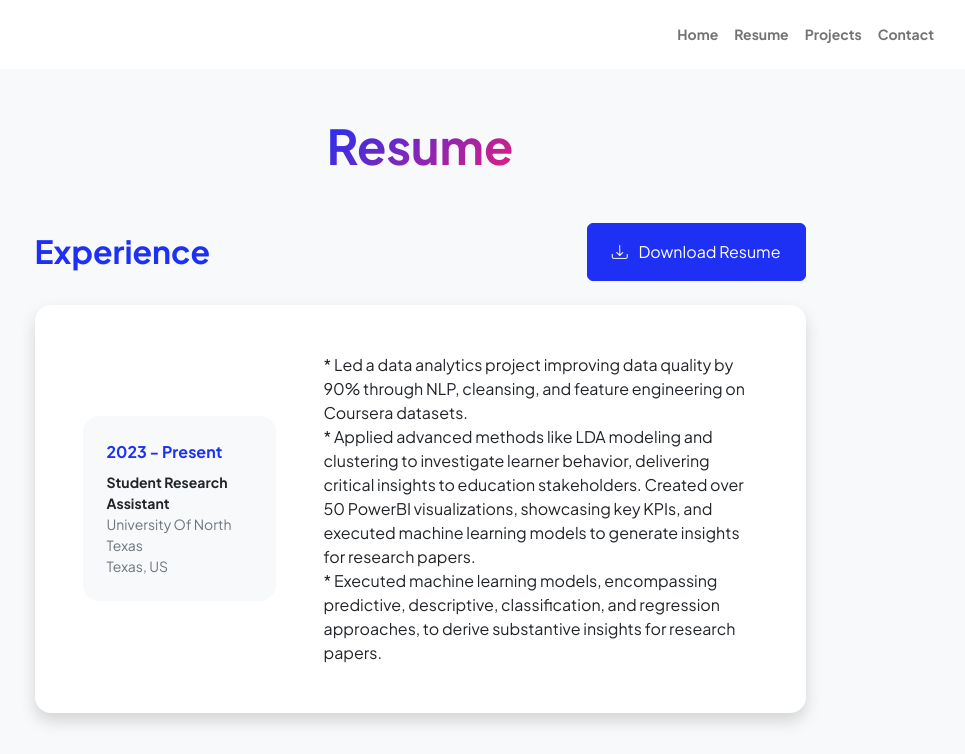
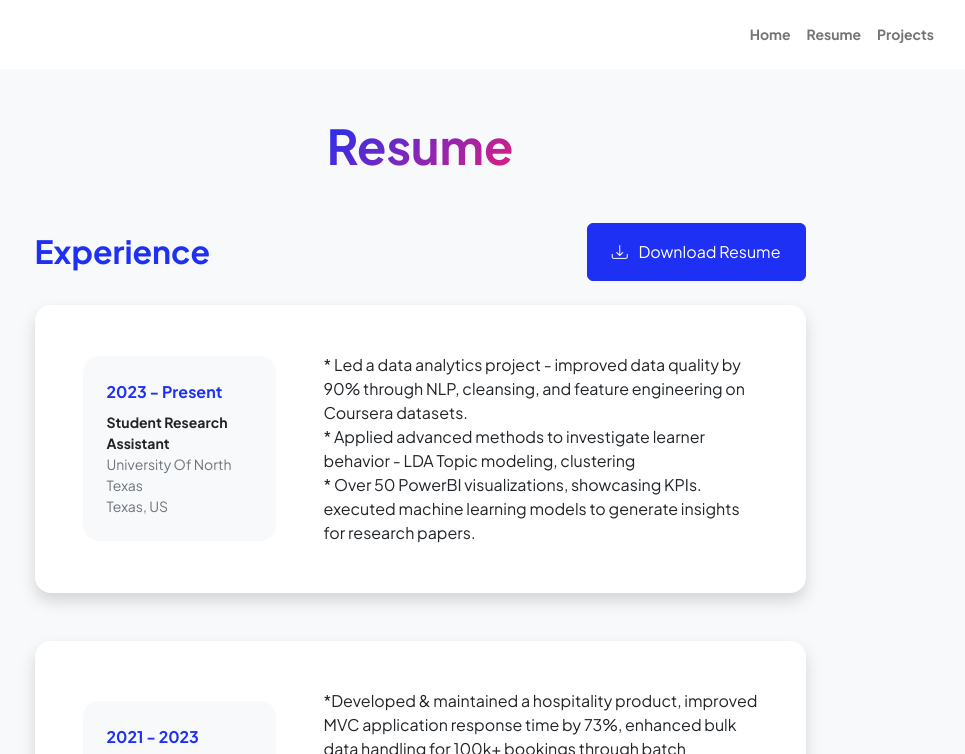
Before and after one commit to KaminiYelamar/kaminiyelamar.github.io, a plain HTML site: page resume.html in a window 1280 px wide. Shown: the top 754 px of the page, without its empty margins (220-1185 px from the left). Drawn offline with nearby package versions, Linux system fonts and the light colour scheme.

Commit message:
Updated resume

```diff
--- a/resume.html
+++ b/resume.html
@@ -29,7 +29,6 @@
                             <li class="nav-item"><a class="nav-link" href="index.html">Home</a></li>
                             <li class="nav-item"><a class="nav-link" href="resume.html">Resume</a></li>
                             <li class="nav-item"><a class="nav-link" href="projects.html">Projects</a></li>
-                            <li class="nav-item"><a class="nav-link" href="contact.html">Contact</a></li>
                         </ul>
                     </div>
                 </div>
@@ -66,11 +65,9 @@
                                         </div>
                                         <div class="col-lg-8">
                                             <div>
-                                                * Led a data analytics project improving data quality by 90% through NLP, cleansing, and feature engineering on Coursera datasets.
-                                                <br> * Applied advanced methods like LDA modeling and clustering to investigate learner behavior, delivering critical insights to education stakeholders.
-                                                Created over 50 PowerBI visualizations, showcasing key KPIs, and executed machine learning models to generate insights for research papers.
-                                                <br> * Executed machine learning models, encompassing predictive, descriptive, classification, and regression
-                                                approaches, to derive substantive insights for research papers.
+                                                * Led a data analytics project - improved data quality by 90% through NLP, cleansing, and feature engineering on Coursera datasets.
+                                                <br> * Applied advanced methods to investigate learner behavior - LDA Topic modeling, clustering
+                                                <br> * Over 50 PowerBI visualizations, showcasing KPIs. executed machine learning models to generate insights for research papers.
                                             </div>
                                         </div>
                                     </div>
@@ -90,8 +87,8 @@
                                         </div>
                                         <div class="col-lg-8">
                                             <div>
-                                                *Developed & maintained a hospitality product using advanced analytics, improving MVC application response time by 73% and enhancing bulk data handling for 100k+ bookings with a tenfold performance boost through batch processing.
-                                                </br> * Led production deployments, optimizing database efficiency by 60% and driving system performance improvements. Managed feature development and sprint planning within Agile, ensuring reliability with comprehensive unit testing.
+                                                *Developed & maintained a hospitality product, improved MVC application response time by 73%, enhanced bulk data handling for 100k+ bookings through batch processing.
+                                                </br> * Led production deployments, optimized database efficiency by 60%. Managed feature development and sprint planning within Agile.
                                             </div>
                                         </div>
                                     </div>
@@ -114,7 +111,7 @@
                                     <div class="col-lg-8">
                                         <div>
                                             *Spearheaded a data migration initiative for CONED, improving data quality by 90% through advanced Oracle stored procedures and ETL operations using Oracle Data Integrator for transitioning to Oracle CC&B product.
-                                            </br> * Collaborated with onshore teams and clients to optimize gas and electricity demand forecasting, achieving 52% price optimization and streamlining processes with DevOps practices on Azure. Delivered key data preparation, visualizations, and data mining solutions.
+                                            </br> * Collaborated with onshore teams and clients to optimize gas and electricity demand forecasting, achieved 52% price optimization, streamlined processes with DevOps practices on Azure. Delivered key data preparation, visualizations, and data mining solutions.
                                         </div>
                                     </div>
                                 </div>
```
